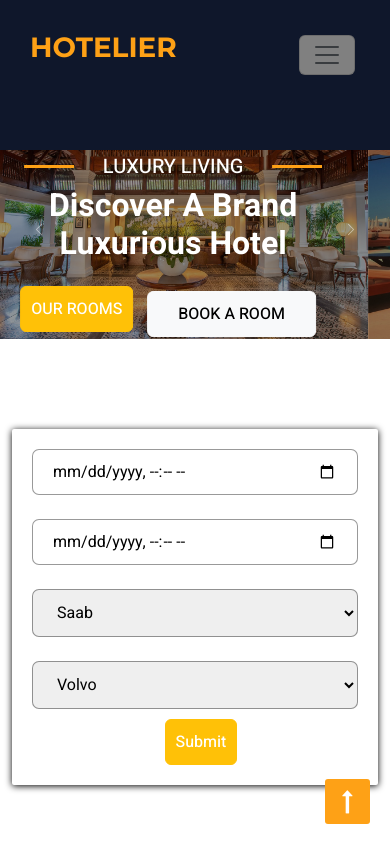
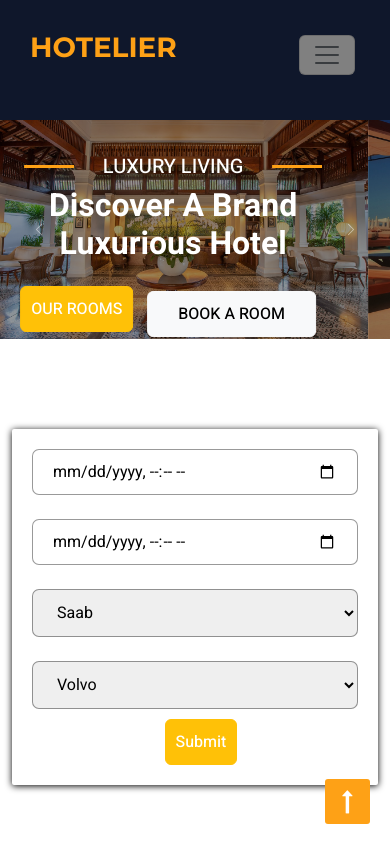
Before and after one commit to punit800/Hotelier, a plain HTML site: page index.html in a window 390 px wide. Shown: the top 844 px of the page. Drawn offline with nearby package versions, Linux system fonts and the light colour scheme.

Commit message:
final project

```diff
--- a/css/style.css
+++ b/css/style.css
@@ -383,6 +383,9 @@ header{
             opacity: 1;
         }
         @media only screen and (max-width:465px){
+            .bg-body-tertiary{
+                height: 85px;
+            }
             .banner-contant{
                 min-width: 100%;
                 margin: 150px 10px 0 10px;
```
